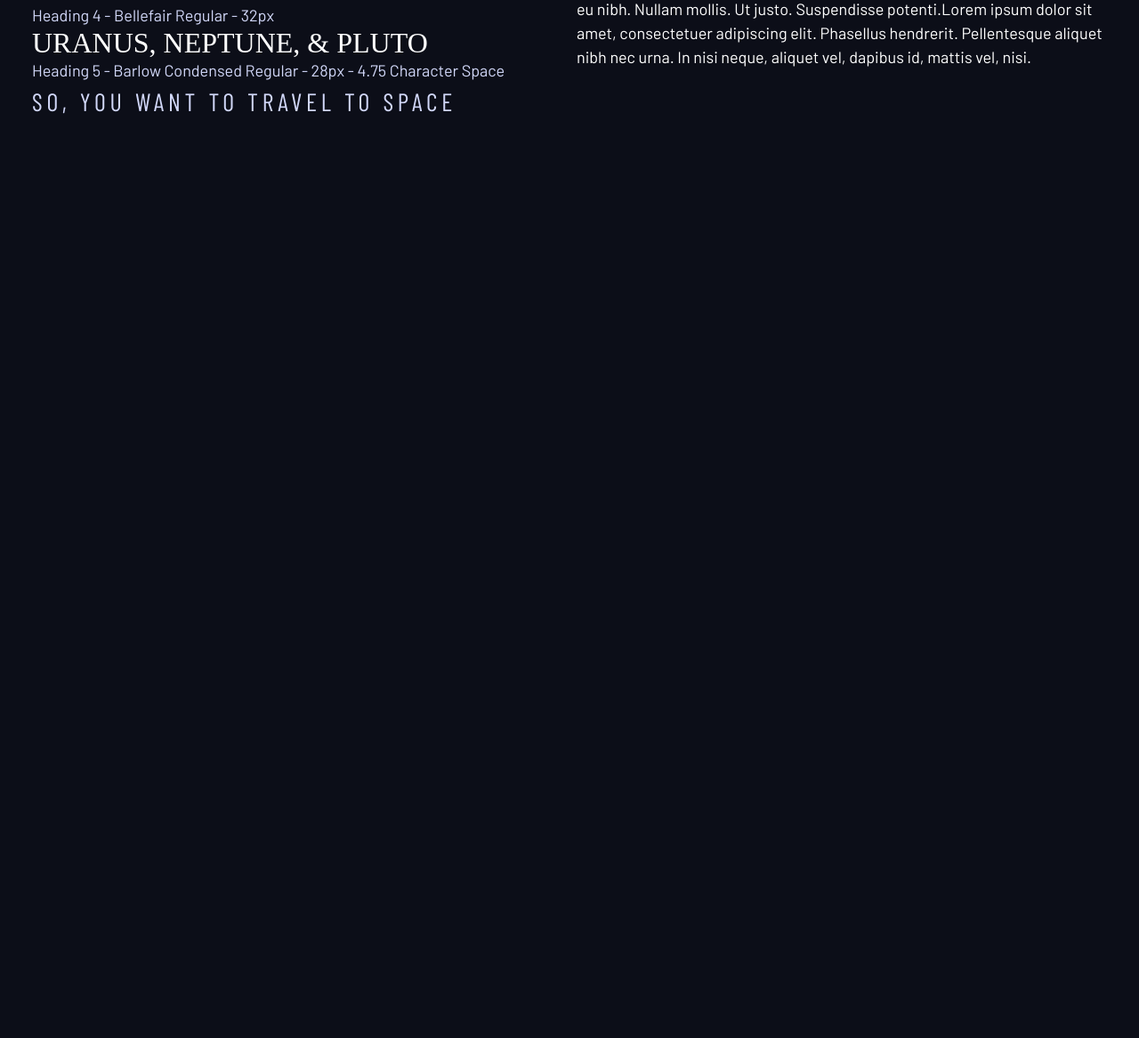
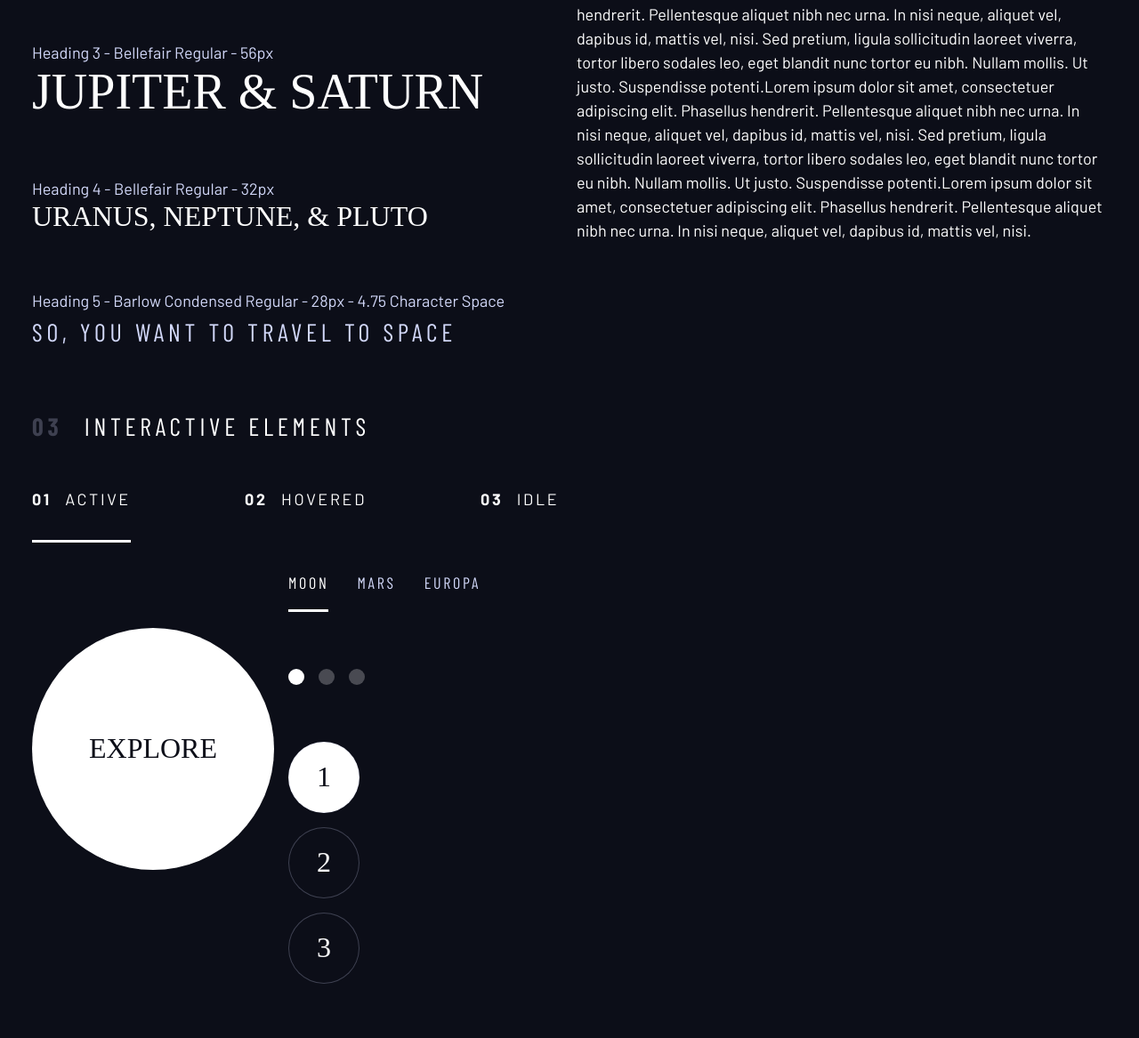
Before and after one commit to giangnguyen1992/design-system, a plain HTML site: page index.html in a window 1280 px wide. Shown: the part 839-2006 px from the top of the page at 89% size. Before the commit the page ends 1038 px from the top, so only its background shows below. Drawn offline with nearby package versions, Linux system fonts and the light colour scheme; a web font is replaced by a local one.

Commit message:
finished design system

```diff
--- a/index.html
+++ b/index.html
@@ -18,7 +18,7 @@
       <h1 class="uppercase">Design system</h1>
 
       <section id="colors" style="margin: 4rem 0">
-        <h2 class="uppercase"><span>01</span> colors</h2>
+        <h2 class="numbered-title"><span>01</span> colors</h2>
         <div class="flex">
           <div style="flex-grow: 1">
             <div
@@ -54,9 +54,9 @@
       </section>
 
       <section id="typography" style="margin: 4rem 0">
-        <h2><span>02 </span>Typography</h2>
+        <h2 class="numbered-title"><span>02 </span>Typography</h2>
         <div class="flex">
-          <div style="flex-basis: 100%">
+          <div class="flow" style="flex-basis: 100%; --flow-space: 4rem">
             <div>
               <p class="text-accent">Heading 1 - Bellefair Regular - 150px</p>
               <p class="fs-900 ff-serif uppercase">Earth</p>
@@ -86,7 +86,7 @@
             </div>
           </div>
 
-          <div style="flex-basis: 100%">
+          <div class="flow" style="flex-basis: 100%; --flow-space: 4rem">
             <div>
               <p class="text-accent">Subheading 1 - Bellefair Regular - 28px</p>
               <p class="fs-500 ff-serif uppercase">384,400 km</p>
@@ -130,6 +130,102 @@
           </div>
         </div>
       </section>
+
+      <section class="flow" id="interactive-elements">
+        <h2 class="numbered-title">
+          <span>03</span>
+          Interactive elements
+        </h2>
+
+        <!-- navigation -->
+        <div>
+          <nav>
+            <ul class="primary-navigation underline-indicators flex">
+              <li class="active">
+                <a class="uppercase text-white letter-spacing-2" href="#"
+                  ><span>01</span> Active</a
+                >
+              </li>
+              <li>
+                <a class="uppercase text-white letter-spacing-2" href="#"
+                  ><span>02</span> Hovered</a
+                >
+              </li>
+              <li>
+                <a class="uppercase text-white letter-spacing-2" href="#"
+                  ><span>03</span> Idle</a
+                >
+              </li>
+            </ul>
+          </nav>
+        </div>
+
+        <div class="flex">
+          <div style="margin-top: 5rem">
+            <!-- explore button -->
+            <a
+              href="#"
+              class="large-button uppercase ff-serif text-dark bg-white fs-600"
+              >Explore</a
+            >
+          </div>
+
+          <div class="flow" style="margin-bottom: 15vh; --flow-space: 4rem">
+            <!-- Tabs -->
+            <div class="tab-list underline-indicators flex">
+              <button
+                aria-selected="true"
+                class="uppercase text-accent letter-spacing-2 bg-dark ff-sans-cond"
+              >
+                Moon
+              </button>
+              <button
+                aria-selected="false"
+                class="uppercase text-accent letter-spacing-2 bg-dark ff-sans-cond"
+              >
+                Mars
+              </button>
+              <button
+                aria-selected="false"
+                class="uppercase text-accent letter-spacing-2 bg-dark ff-sans-cond"
+              >
+                Europa
+              </button>
+            </div>
+
+            <!-- Dots -->
+
+            <div class="dot-indicators flex">
+              <button aria-selected="true" class="">
+                <span class="sr-only">Slide title</span>
+              </button>
+              <button aria-selected="false" class="">
+                <span class="sr-only">Slide title</span>
+              </button>
+              <button aria-selected="false" class="">
+                <span class="sr-only">Slide title</span>
+              </button>
+            </div>
+
+            <!-- Numbers -->
+
+            <div
+              class="numbered-indicators flex"
+              style="flex-direction: column"
+            >
+              <button aria-selected="true" class="uppercase ff-serif fs-600">
+                1
+              </button>
+              <button aria-selected="false" class="uppercase ff-serif fs-600">
+                2
+              </button>
+              <button aria-selected="false" class="uppercase ff-serif fs-600">
+                3
+              </button>
+            </div>
+          </div>
+        </div>
+      </section>
     </div>
 
     <script src="app.js"></script>
--- a/style.css
+++ b/style.css
@@ -134,6 +134,10 @@ select {
   gap: var(--gap, 1rem);
 }
 
+.flow > *:where(:not(:first-child)) {
+  margin-top: var(--flow-space, 1rem);
+}
+
 .container {
   padding-inline: 2em;
   margin-inline: auto;
@@ -234,3 +238,127 @@ select {
 .fs-600 {
   line-height: 1.1;
 }
+
+.numbered-title {
+  font-size: var(--fs-500);
+  font-family: var(--ff-sans-cond);
+  text-transform: uppercase;
+  letter-spacing: 4.72px;
+}
+
+.numbered-title span {
+  margin-right: 0.5em;
+  font-weight: 700;
+  color: hsl(var(--clr-light) / 0.25);
+}
+
+/* ----------------------- */
+/* Components              */
+/* ----------------------- */
+
+.large-button {
+  position: relative;
+  display: grid;
+  z-index: 1;
+  padding: 0 2em;
+  aspect-ratio: 1;
+  border-radius: 50%;
+  place-items: center;
+  text-decoration: none;
+  font-family: var(--ff-serif);
+}
+
+.large-button::after {
+  content: "";
+  position: absolute;
+  background: hsl(var(--clr-white) / 0.15);
+  width: 100%;
+  height: 100%;
+  border-radius: 50%;
+  z-index: -1;
+  opacity: 0;
+  transition: opacity 500ms linear, transform 750ms ease-in-out;
+}
+
+.large-button:hover::after,
+.large-button:focus::after {
+  opacity: 1;
+  transform: scale(1.5);
+}
+
+.primary-navigation {
+  --gap: 8rem;
+  --underline-gap: 2rem;
+  list-style: none;
+  padding: 0;
+  margin: 0;
+}
+
+.primary-navigation a {
+  text-decoration: none;
+}
+
+.primary-navigation a > span {
+  margin-right: 0.5em;
+  font-weight: 700;
+}
+
+.underline-indicators > * {
+  cursor: pointer;
+  padding: var(--underline-gap, 1rem) 0;
+  border: 0;
+  border-bottom: 0.2rem solid hsl(var(--clr-light) / 0);
+}
+
+.underline-indicators > *:hover,
+.underline-indicators > *:focus {
+  border-color: hsl(var(--clr-white) / 0.5);
+}
+
+.underline-indicators > .active,
+.underline-indicators > [aria-selected="true"] {
+  color: hsl(var(--clr-white) / 1);
+  border-color: hsl(var(--clr-white) / 1);
+}
+
+.tab-list {
+  --gap: 2rem;
+}
+
+.dot-indicators > * {
+  cursor: pointer;
+  border: 0;
+  border-radius: 50%;
+  aspect-ratio: 1;
+  padding: 0.5em;
+  background-color: hsl(var(--clr-white) / 0.25);
+}
+
+.dot-indicators > *:hover,
+.dot-indicators > *:focus {
+  background-color: hsl(var(--clr-white) / 0.5);
+}
+
+.dot-indicators > [aria-selected="true"] {
+  background-color: hsl(var(--clr-white) / 1);
+}
+
+.numbered-indicators > * {
+  cursor: pointer;
+  border: 1px solid hsl(var(--clr-light) / 0.25);
+  border-radius: 50%;
+  width: 80px;
+  height: 80px;
+  background-color: hsl(var(--clr-dark));
+  color: hsl(var(--clr-white));
+}
+
+.numbered-indicators > *:hover,
+.numbered-indicators > *:focus {
+  border-color: hsl(var(--clr-white));
+}
+
+.numbered-indicators > [aria-selected="true"] {
+  background-color: hsl(var(--clr-white) / 1);
+  color: hsl(var(--clr-dark));
+}
```
